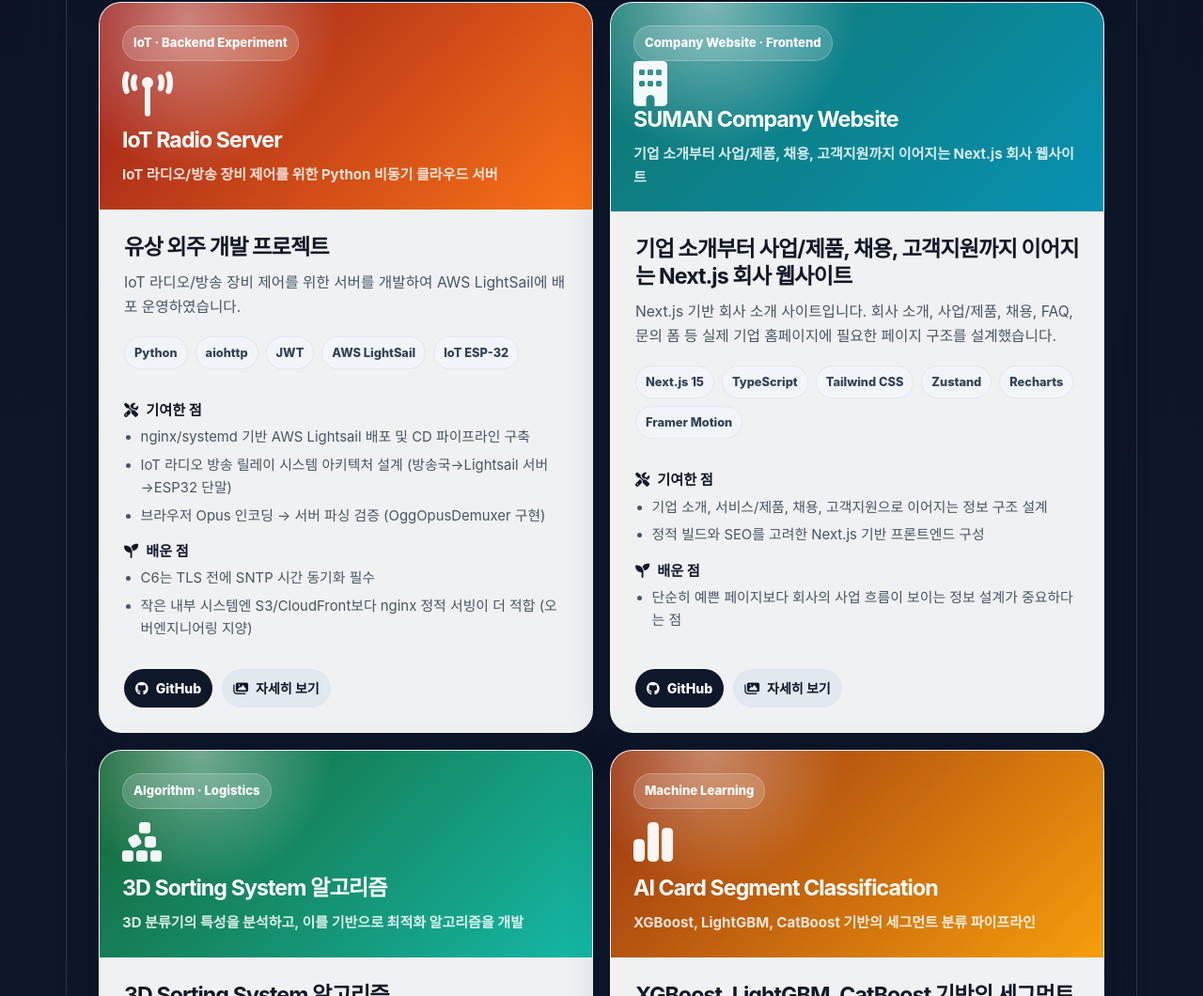
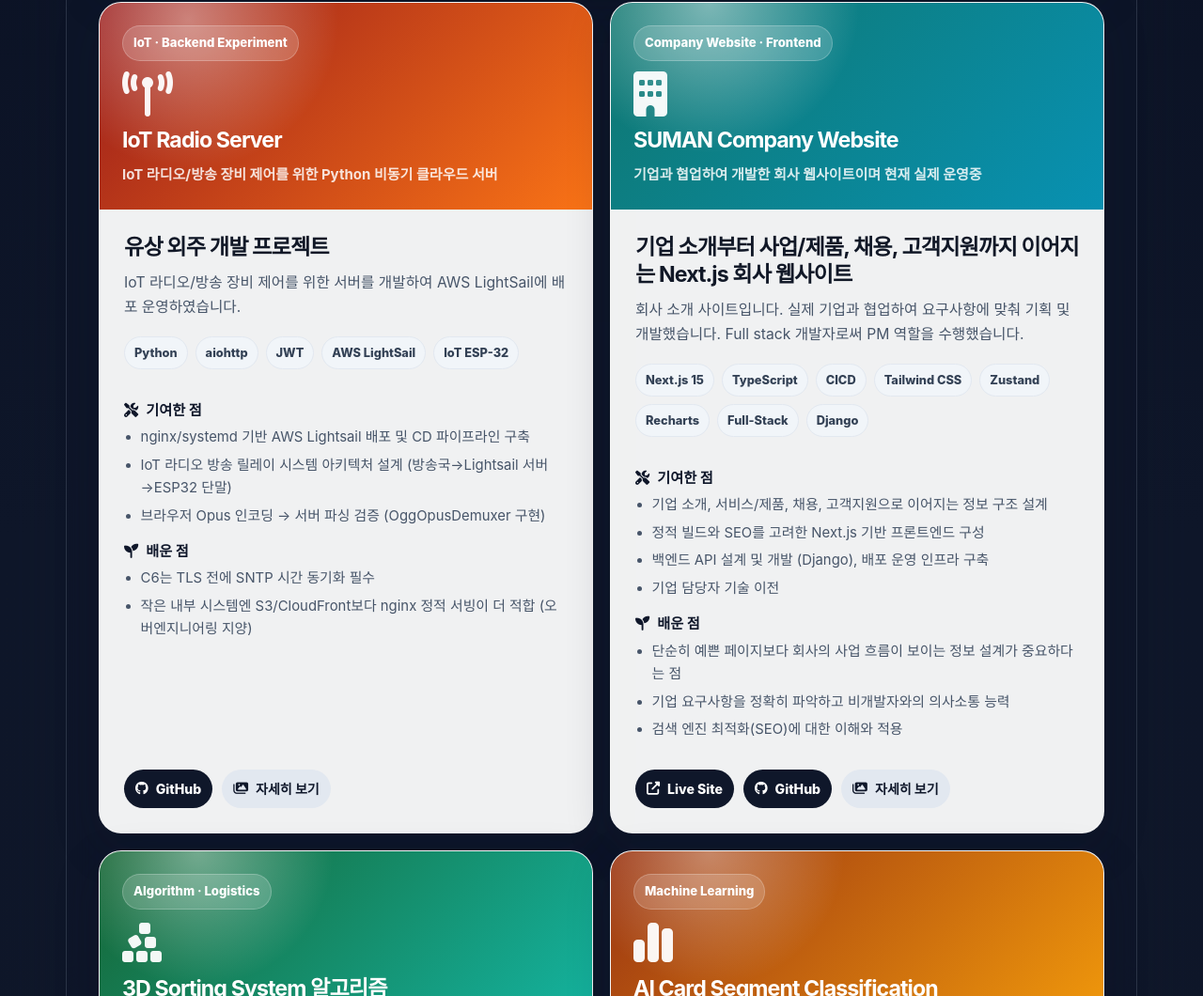
Before and after one commit to masterjms/masterjms.github.io, a plain HTML site: page index.html in a window 1280 px wide. Shown: the part 2651-3711 px from the top of the page at 94% size. Drawn offline with Linux system fonts and the light colour scheme.

Commit message:
update: 26.07.02

```diff
--- a/index.html
+++ b/index.html
@@ -1067,30 +1067,37 @@
             <i class="project-icon fa-solid fa-building"></i>
             <div>
               <h3>SUMAN Company Website</h3>
-              <p>기업 소개부터 사업/제품, 채용, 고객지원까지 이어지는 Next.js 회사 웹사이트</p>
+              <p>기업과 협업하여 개발한 회사 웹사이트이며 현재 실제 운영중</p>
             </div>
           </div>
           <div class="project-body">
             <h3>기업 소개부터 사업/제품, 채용, 고객지원까지 이어지는 Next.js 회사 웹사이트</h3>
-            <p class="project-summary">Next.js 기반 회사 소개 사이트입니다. 회사 소개, 사업/제품, 채용, FAQ, 문의 폼 등 실제 기업 홈페이지에 필요한 페이지 구조를 설계했습니다.</p>
+            <p class="project-summary">회사 소개 사이트입니다. 실제 기업과 협업하여 요구사항에 맞춰 기획 및 개발했습니다. Full stack 개발자로써 PM 역할을 수행했습니다.</p>
             <div class="tags"><span class="tag">Next.js 15</span>
 <span class="tag">TypeScript</span>
+<span class="tag">CICD</span>
 <span class="tag">Tailwind CSS</span>
 <span class="tag">Zustand</span>
 <span class="tag">Recharts</span>
-<span class="tag">Framer Motion</span></div>
+<span class="tag">Full-Stack</span>
+<span class="tag">Django</span></div>
             <div class="detail-block">
               <div>
                 <strong><i class="fa-solid fa-screwdriver-wrench"></i> 기여한 점</strong>
                 <ul><li>기업 소개, 서비스/제품, 채용, 고객지원으로 이어지는 정보 구조 설계</li>
-<li>정적 빌드와 SEO를 고려한 Next.js 기반 프론트엔드 구성</li></ul>
+<li>정적 빌드와 SEO를 고려한 Next.js 기반 프론트엔드 구성</li>
+<li>백엔드 API 설계 및 개발 (Django), 배포 운영 인프라 구축</li>
+<li>기업 담당자 기술 이전</li></ul>
               </div>
               <div>
                 <strong><i class="fa-solid fa-seedling"></i> 배운 점</strong>
-                <ul><li>단순히 예쁜 페이지보다 회사의 사업 흐름이 보이는 정보 설계가 중요하다는 점</li></ul>
+                <ul><li>단순히 예쁜 페이지보다 회사의 사업 흐름이 보이는 정보 설계가 중요하다는 점</li>
+                <li>기업 요구사항을 정확히 파악하고 비개발자와의 의사소통 능력</li>
+                <li>검색 엔진 최적화(SEO)에 대한 이해와 적용</li></ul>
               </div>
             </div>
             <div class="project-links">
+              <a class="project-link" href="https://suman.co.kr/" target="_blank" rel="noreferrer"><i class="fa-solid fa-up-right-from-square"></i> Live Site</a>
               <a class="project-link" href="https://github.com/masterjms/suman_project_FE" target="_blank" rel="noreferrer"><i class="fa-brands fa-github"></i> GitHub</a>
 <button class="project-link button-like secondary" type="button" data-open-project="suman"><i class="fa-solid fa-images"></i> 자세히 보기</button>
             </div>
```
